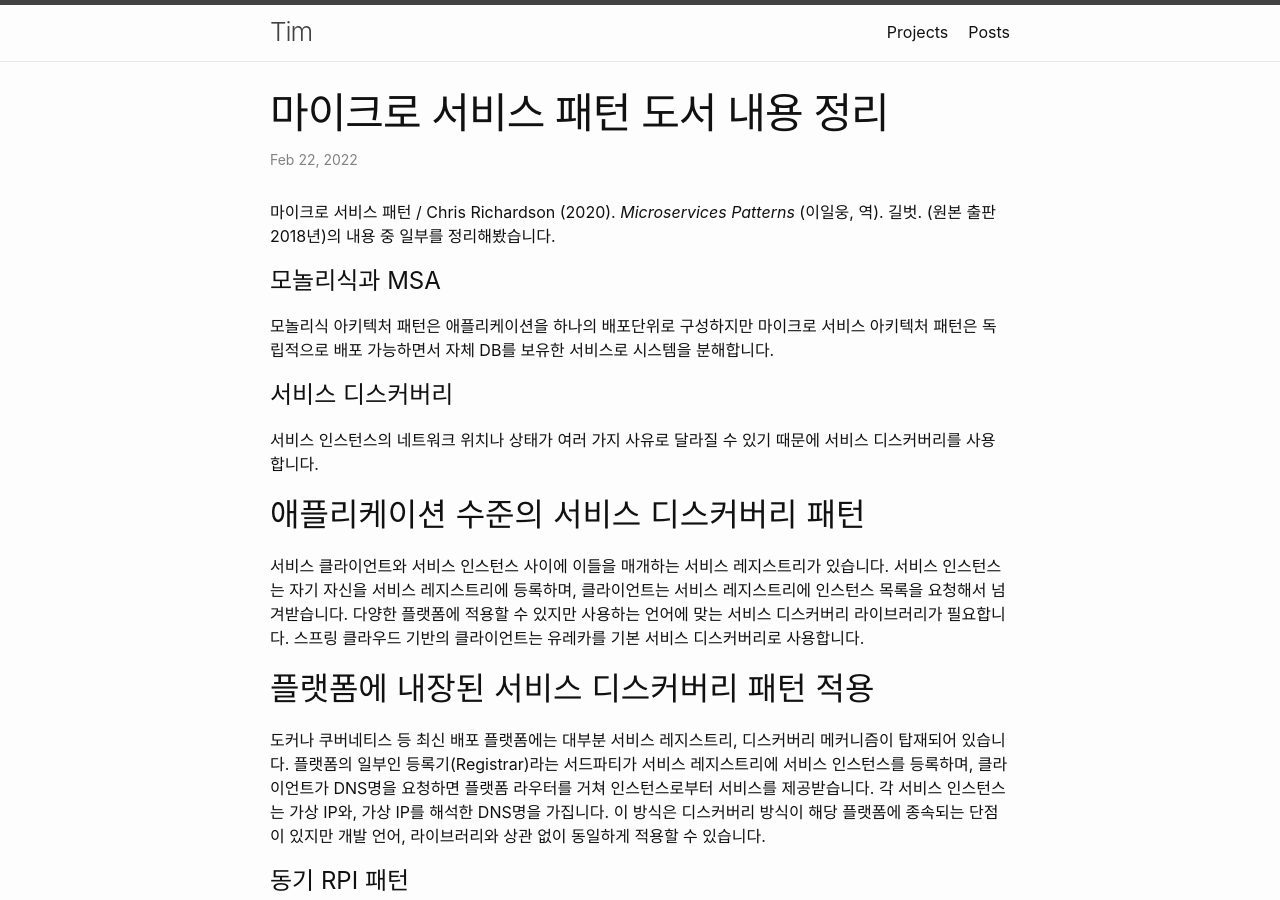
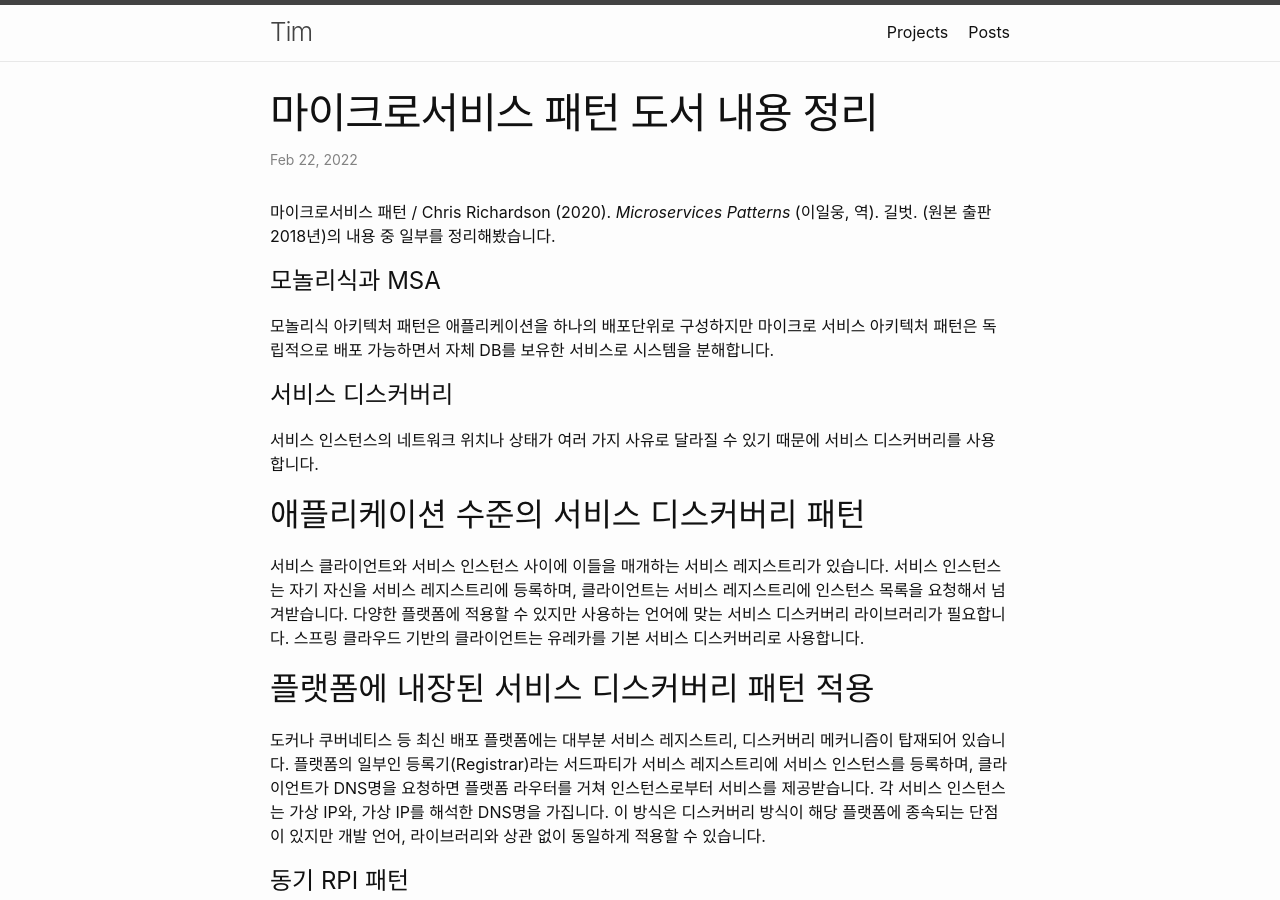
Before and after one commit to majortim/majortim.github.io, a Jekyll site: the page built from _posts/2022-02-22-microservices-patterns.md, in a window 1280 px wide and 900 px high. Built offline with Jekyll 4.4.1, drawn with Linux system fonts in a browser that asks for light colours.

Commit message:
띄어쓰기 수정

```diff
--- a/_posts/2022-02-22-microservices-patterns.md
+++ b/_posts/2022-02-22-microservices-patterns.md
@@ -1,12 +1,12 @@
 ---
 layout: post
-title:  "마이크로 서비스 패턴 도서 내용 정리"
+title:  "마이크로서비스 패턴 도서 내용 정리"
 description: "모놀리식과 MSA 개념, 서비스 디스커버리, 동기 RPI 패턴, 회로 차단기 패턴, 도메인 이벤트, API 조합 패턴, CQRS 패턴, API 게이트 웨이"
 date:   2022-02-22 17:00:00 +0900
 categories: MSA
 excerpt_separator: <!--more-->
 ---
-마이크로 서비스 패턴 / Chris Richardson (2020). *Microservices Patterns* (이일웅, 역). 길벗. (원본 출판 2018년)의 내용 중 일부를 정리해봤습니다.
+마이크로서비스 패턴 / Chris Richardson (2020). *Microservices Patterns* (이일웅, 역). 길벗. (원본 출판 2018년)의 내용 중 일부를 정리해봤습니다.
 
 <!--more-->
 
```
